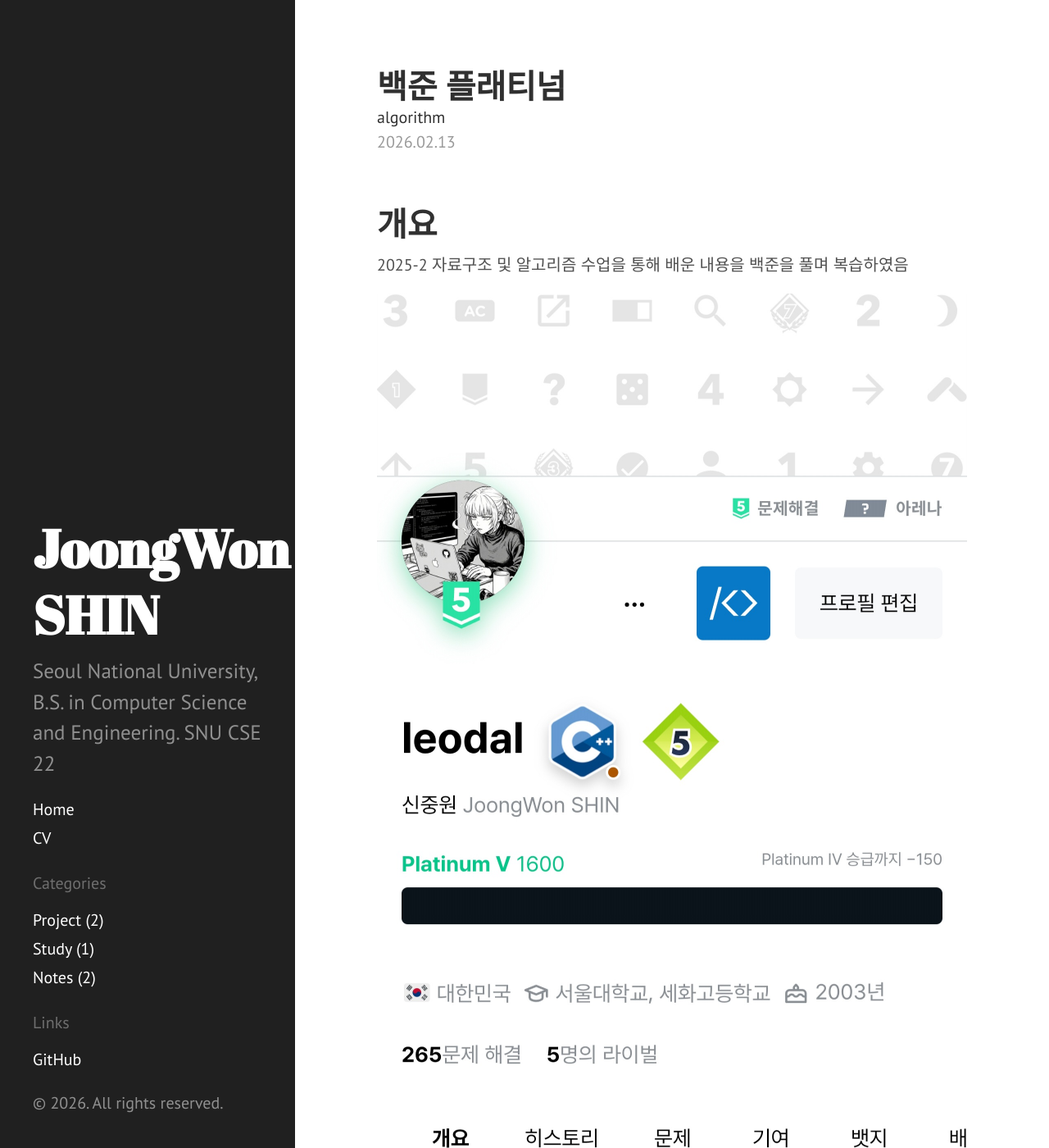
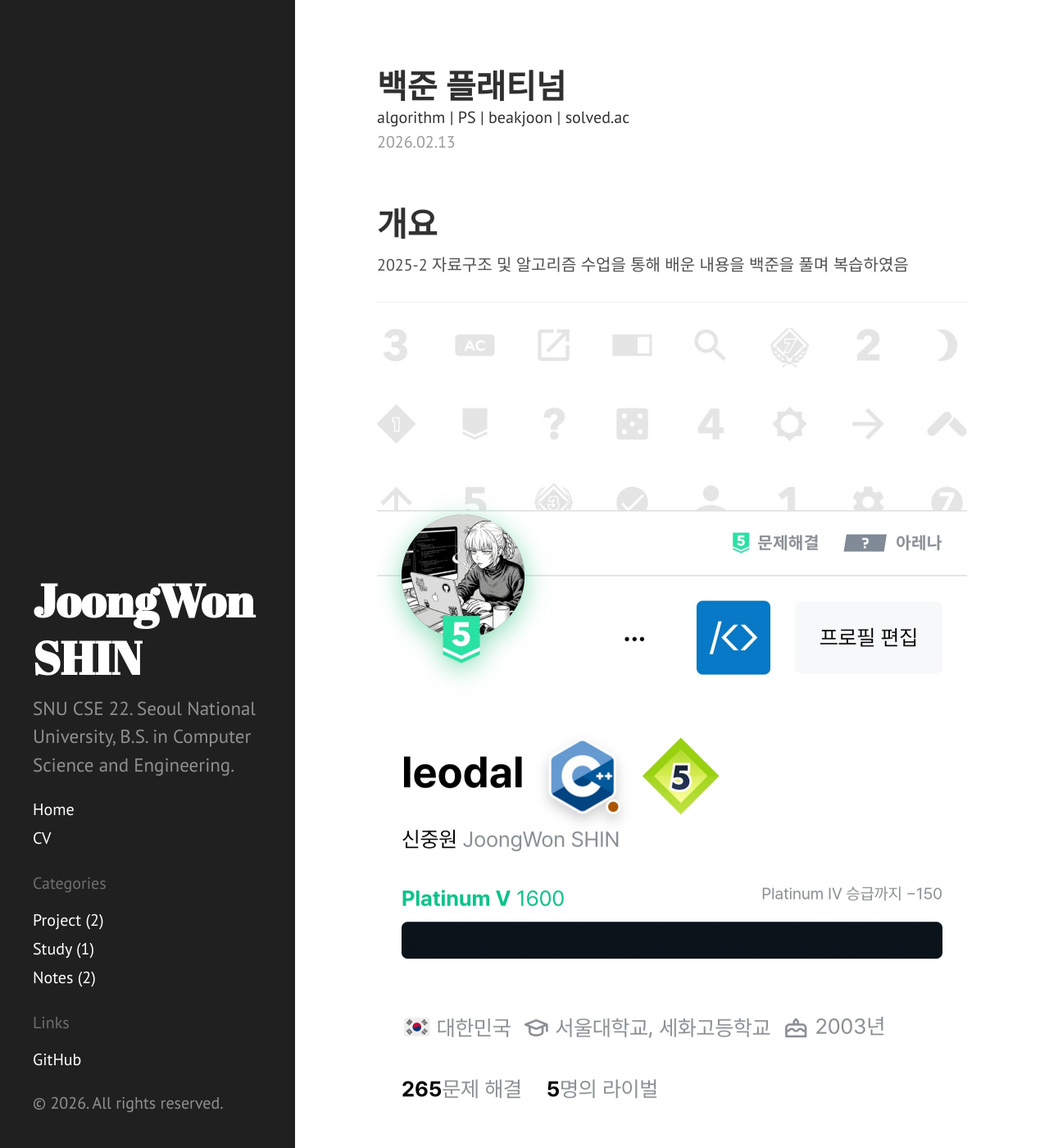
Before and after one commit to joongwon0204/joongwon0204.github.io, a Jekyll site: the page built from _posts/2026-02-13-beakjoon.md, in a window 1280 px wide and 1400 px high. Shown: the whole window at 82% size. Built offline with Jekyll 4.4.1, drawn with Linux system fonts in a browser that asks for light colours; some of the changed text lies outside the part shown.

Commit message:
change style

```diff
--- a/_config.yml
+++ b/_config.yml
@@ -9,7 +9,7 @@
 # Setup
 title:            JoongWon SHIN
 tagline:          'CV / Timeline'
-description:      'Seoul National University, B.S. in Computer Science and Engineering. SNU CSE 22'
+description:      'SNU CSE 22. Seoul National University, B.S. in Computer Science and Engineering.'
 url: "https://joongwon0204.github.io"
 baseurl: ""
 
--- a/_posts/2026-02-13-beakjoon.md
+++ b/_posts/2026-02-13-beakjoon.md
@@ -1,16 +1,20 @@
 ---
 layout: post
 title: "백준 플래티넘"
-subtitle: "algorithm"
+subtitle: "algorithm | PS | beakjoon | solved.ac"
 categories: [study]
 ---
 
 # 개요
 2025-2 자료구조 및 알고리즘 수업을 통해 배운 내용을 백준을 풀며 복습하였음
 
+---
 
 ![인증샷]({{ '/assets/백준플레.jpeg' | relative_url }})
 
-
+---
 # Repository
 - **[https://github.com/joongwon0204/BaekJoon](https://github.com/joongwon0204/BaekJoon)**
+
+# solved.ac
+- **[https://solved.ac/profile/leodal#](https://solved.ac/profile/leodal#)**
--- a/public/css/hyde.css
+++ b/public/css/hyde.css
@@ -80,7 +80,7 @@
   color: #fff;
   margin-top: 0;
   font-family: "Abril Fatface", serif;
-  font-size: 3.25rem;
+  font-size: 2.8rem; /* */
 }
 
 /* Sidebar nav */
--- a/public/css/poole.css
+++ b/public/css/poole.css
@@ -259,7 +259,7 @@
  */
 
 .lead {
-  font-size: 1.25rem;
+  font-size: 1.15rem;
   font-weight: 300;
 }
 
```
